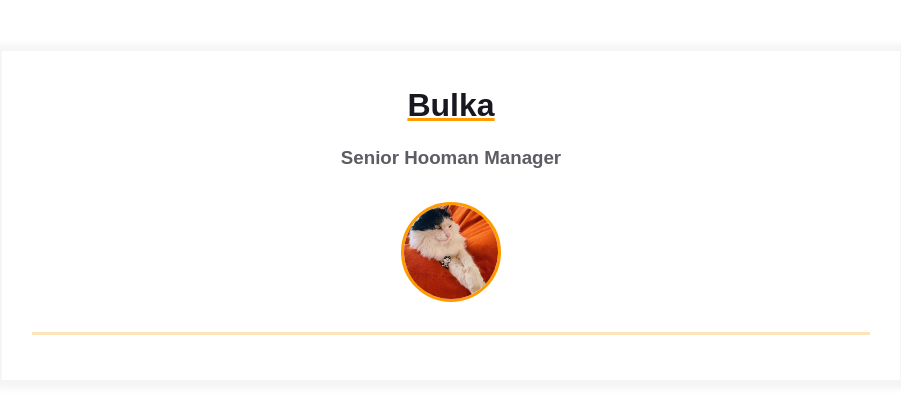
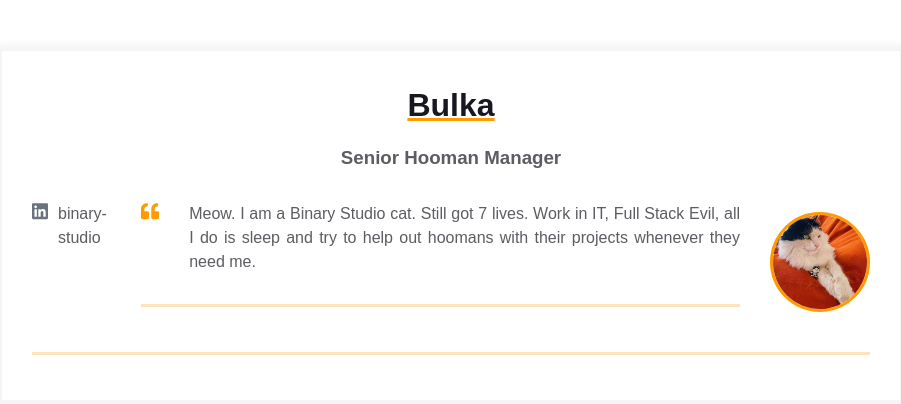
Before and after one commit to ivantsova-qa/homepage, a plain HTML site: page index.html in a window 1280 px wide. Shown: the whole page, without its empty margins (189-1090 px from the left). Drawn offline with Linux system fonts and the light colour scheme.

Commit message:
Add Contact and Inro blocks

```diff
--- a/index.html
+++ b/index.html
@@ -16,7 +16,36 @@
         <h3 class="contact-info__sub-header">Senior Hooman Manager</h3>
 
         <div class="contact_info_container fh">
-          <div class="contact-info__block"></div>
+          <div class="contact-info__block">
+              <a href="https://ua.linkedin.com/company/binary-studio_241166" rel="author" class="contact-info__item">
+  <div class="contact-info__item-icon-wrapper">
+    <svg class="contact-info__item-icon" xmlns="http://www.w3.org/2000/svg" viewBox="0 0 448 512">
+      <path
+        d="M416 32H31.9C14.3 32 0 46.5 0 64.3v383.4C0 465.5 14.3 480 31.9 480H416c17.6 0 32-14.5 32-32.3V64.3c0-17.8-14.4-32.3-32-32.3zM135.4 416H69V202.2h66.5V416zm-33.2-243c-21.3 0-38.5-17.3-38.5-38.5S80.9 96 102.2 96c21.2 0 38.5 17.3 38.5 38.5 0 21.3-17.2 38.5-38.5 38.5zm282.1 243h-66.4V312c0-24.8-.5-56.7-34.5-56.7-34.6 0-39.9 27-39.9 54.9V416h-66.4V202.2h63.7v29.2h.9c8.9-16.8 30.6-34.5 62.9-34.5 67.2 0 79.7 44.3 79.7 101.9V416z">
+      </path>
+    </svg>
+  </div>
+  <span>binary-studio</span>
+</a>
+          </div>
+          <div class="container">
+  <div class="resume__block">
+    <div class="intro">
+      <div class="intro__icon-wrapper">
+        <svg class="intro__icon" xmlns="http://www.w3.org/2000/svg" viewBox="0 0 512 512">
+          <path
+            d="M464 256h-80v-64c0-35.3 28.7-64 64-64h8c13.3 0 24-10.7 24-24V56c0-13.3-10.7-24-24-24h-8c-88.4 0-160 71.6-160 160v240c0 26.5 21.5 48 48 48h128c26.5 0 48-21.5 48-48V304c0-26.5-21.5-48-48-48zm-288 0H96v-64c0-35.3 28.7-64 64-64h8c13.3 0 24-10.7 24-24V56c0-13.3-10.7-24-24-24h-8C71.6 32 0 103.6 0 192v240c0 26.5 21.5 48 48 48h128c26.5 0 48-21.5 48-48V304c0-26.5-21.5-48-48-48z">
+          </path>
+        </svg>
+      </div>
+      <p class="intro_text">Meow.
+        I am a Binary Studio cat. Still got 7 lives. Work in IT, Full Stack Evil,
+        all I do is sleep and try to help out hoomans with their projects whenever
+        they need me.
+      </p>
+    </div>
+  </div>
+</div>
 
           <div class="contact-info__block contact-info__block--center">
             <img class="contact-info__avatar" src="assets/bulka_image.jpg" alt="Avatar">
```
